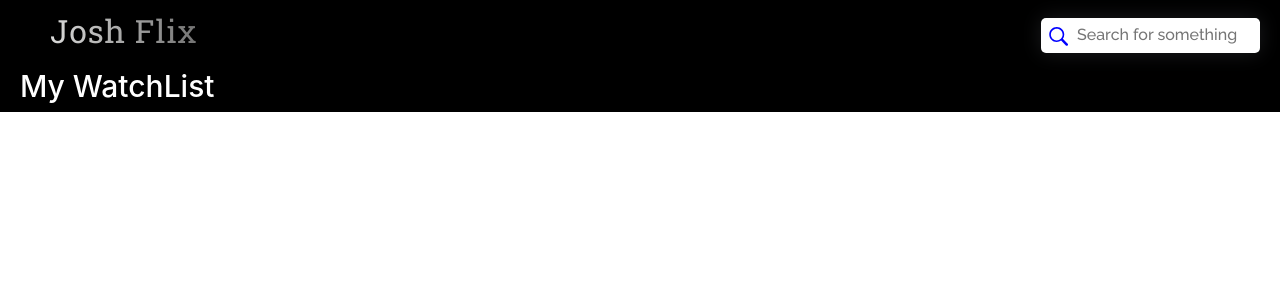
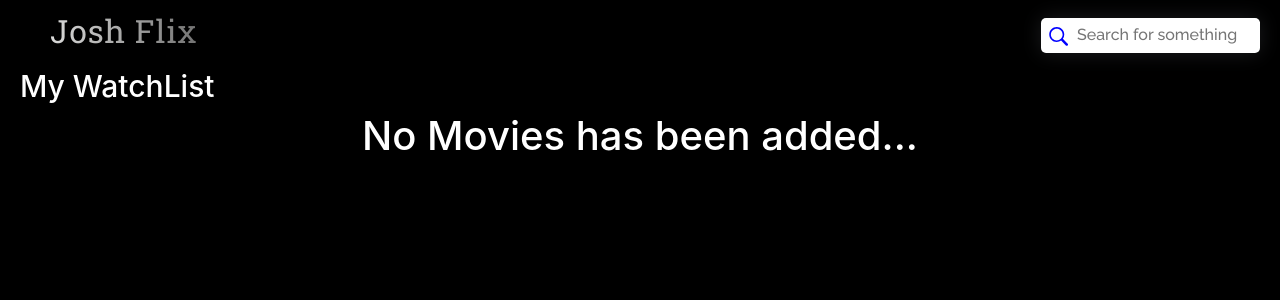
Before and after one commit to Josh-devv/movieapp, a React (Vite) app: page /watchlist in a window 1280 px wide. Shown: the top 300 px of the page. Built offline with nearby package versions, Linux system fonts and the light colour scheme.

Commit message:
error messaged fixed

```diff
--- a/src/Pages/moviedesc/Watchlist.jsx
+++ b/src/Pages/moviedesc/Watchlist.jsx
@@ -6,11 +6,8 @@ import { useWatchlist } from "../../components/watchlist/WatchList";
 import Navbar from "../../components/navbar/Navbar";
 export default function Watchlist(){
     const { watchlist, addToWatchlist } = useWatchlist();
-    const [clicked, setClicked] = useState(false);
 
-    const handleAddToWatchlist =()=>{
-        setClicked(true)
-    }
+
 
     return(
         <>
@@ -22,7 +19,15 @@ export default function Watchlist(){
             <div className="app5">
 
 
-              {watchlist.map((week) => (
+              {
+                watchlist.length === 0 ?
+              (
+              <div className="no-mov">
+                <h1>No Movies has been added...</h1>
+              </div>
+
+             ) : (
+                watchlist.map((week) => (
                     <Link
                       to={{
                         pathname: `/movie/${week.id}`,
@@ -54,7 +59,8 @@ export default function Watchlist(){
                         </div>
                       </div>
                     </Link>
-              ))}
+                  ))
+              )}
             </div>
           </div>
         </div>
--- a/src/Pages/moviedesc/movie.css
+++ b/src/Pages/moviedesc/movie.css
@@ -234,6 +234,12 @@ p {
 
   text-overflow: ellipsis;
   overflow: hidden;
+}
+.no-mov{
+  height: 100vh;
+
+  color: white;
+  z-index: 1000000000000000;
 }
 
 .info0{
--- a/src/Pages/moviesection/MovieSelect.jsx
+++ b/src/Pages/moviesection/MovieSelect.jsx
@@ -26,11 +26,6 @@ export default function MovieSelect() {
       setLoading(false);
     };
 
-    if (loading) {
-      setTimeout(() => {
-        alert('yntbgfvcds')
-      }, 5000);
-    }
     fetchMovies();
   }, [pages]);
 
--- a/src/components/watchlist/WatchList.jsx
+++ b/src/components/watchlist/WatchList.jsx
@@ -1,4 +1,5 @@
 import React, { createContext, useContext, useState } from 'react';
+import Watchlist from '../../Pages/moviedesc/Watchlist';
 
 const WatchlistContext = createContext();
 
@@ -6,7 +7,14 @@ export function WatchlistProvider({ children }) {
     const [watchlist, setWatchlist] = useState([]);
 
     const addToWatchlist = (movie) => {
-      setWatchlist(prevWatchlist => [...prevWatchlist, movie]);
+
+      if (!watchlist.some(moviee => moviee.id === movie.id)){
+        setWatchlist(prevWatchlist => [...prevWatchlist, movie]);
+      }
+
+
+
+
     };
 
   return (
```
Also changed, not shown: src/Pages/moviedesc/MovieDesc.jsx (+11 -7 lines), vercel.json (added). Lines whose indentation alone changed are shown as unchanged.
